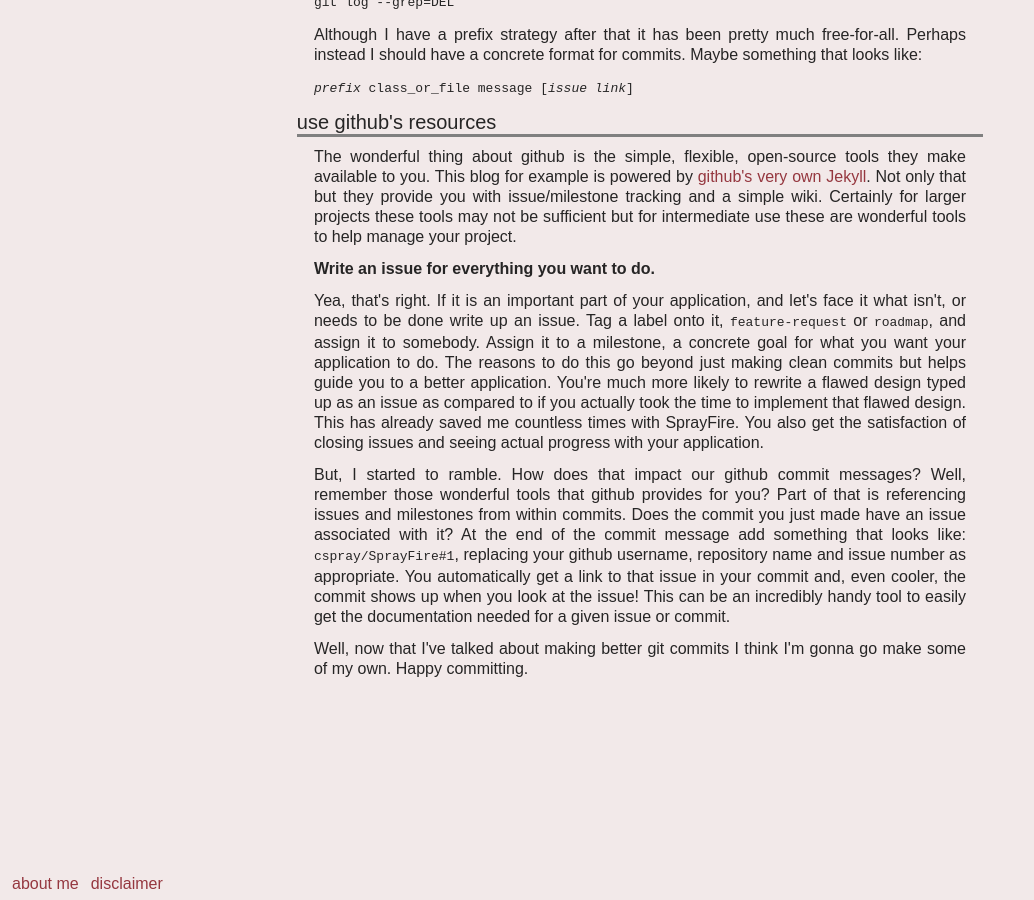
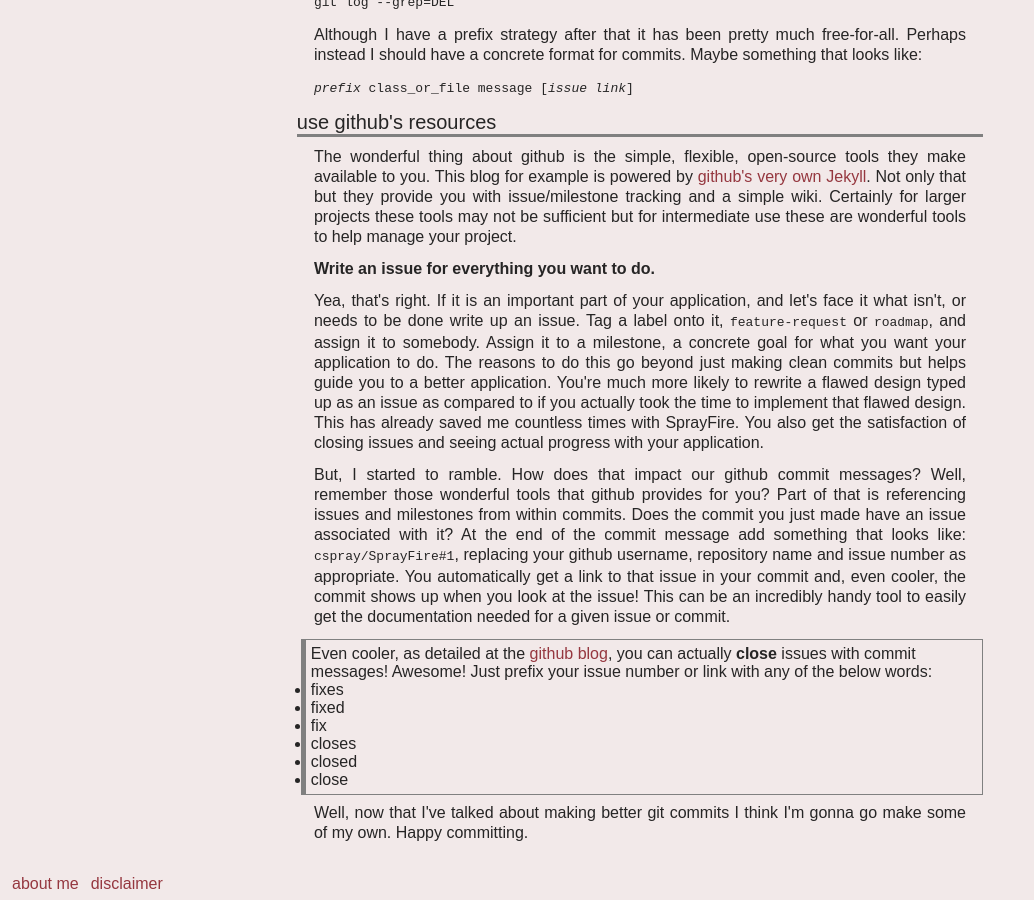
Before and after one commit to cspray/archived-blog, a Jekyll site: the page built from _posts/2011-12-31-writing-better-commits-with-github.html, in a window 1280 px wide and 900 px high, scrolled down 1026 px. Shown: the whole window, without its empty margins (0-1034 px from the left). Built offline with Jekyll 4.4.1, drawn with Linux system fonts in a browser that asks for light colours.

Commit message:
UPD github_commit adding link to github blog and adding new info about closing issues through commits

```diff
--- a/_posts/2011-12-31-writing-better-commits-with-github.html
+++ b/_posts/2011-12-31-writing-better-commits-with-github.html
@@ -88,5 +88,18 @@ and issue number as appropriate.  You automatically get a link to that issue in
 cooler, the commit shows up when you look at the issue!  This can be an incredibly handy tool to easily
 get the documentation needed for a given issue or commit.</p>
 
+<blockquote>
+Even cooler, as detailed at the <a href="https://github.com/blog/831-issues-2-0-the-next-generation">github blog</a>, you can actually <strong>close</strong> issues
+with commit messages!  Awesome!  Just prefix your issue number or link with any of the below words:
+<ul>
+<li>fixes</li>
+<li>fixed</li>
+<li>fix</li>
+<li>closes</li>
+<li>closed</li>
+<li>close</li>
+</ul>
+</blockquote>
+
 <p>Well, now that I've talked about making better git commits I think I'm gonna go make some of my
 own.  Happy committing.</p>
```
